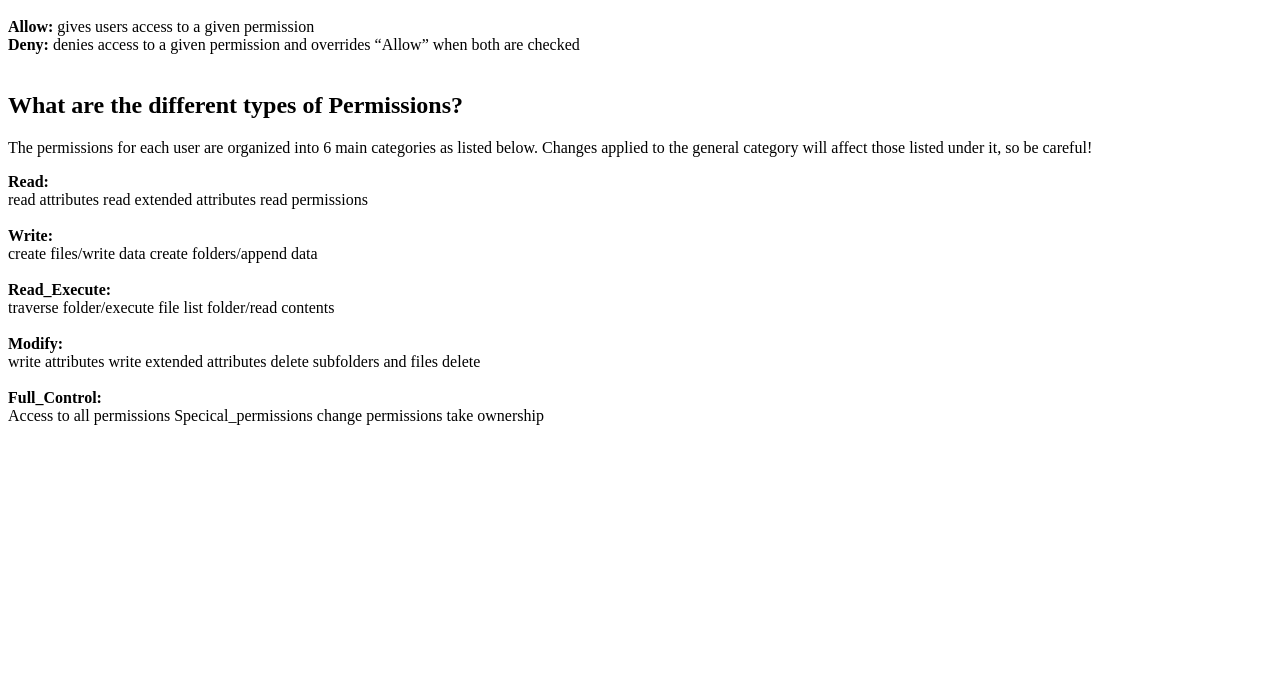
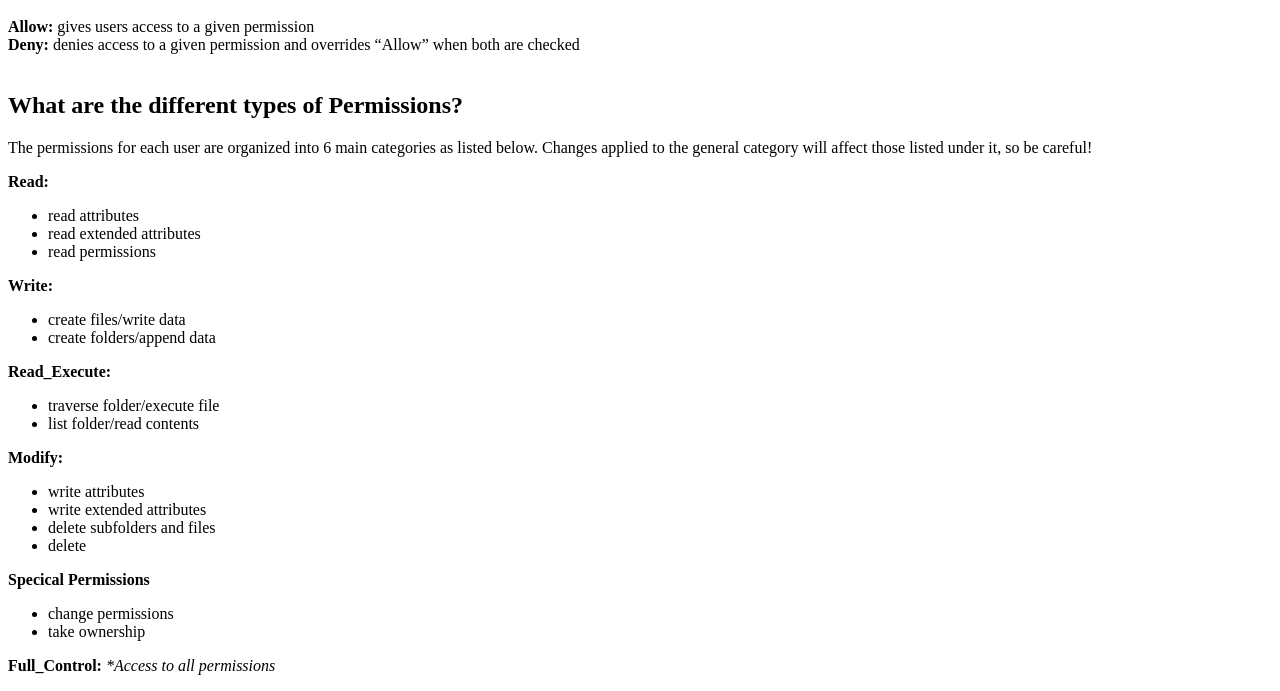
Before and after one commit to cse256-sp2023/problem-solving-project-mc-bri-maya, a website: page added_files/instructions.html in a window 1280 px wide. Shown: the part 109-800 px from the top of the page. Drawn offline with Linux system fonts and the light colour scheme.

Commit message:
reorganized instructional guide

```diff
--- a/added_files/instructions.html
+++ b/added_files/instructions.html
@@ -20,30 +20,46 @@
 <p>The permissions for each user are organized into 6 main categories as listed below.  Changes applied to the general category will affect those listed under it, so be careful!</p>
 
 <b>Read:</b> <br>
-read attributes
-read extended attributes
-read permissions <br><br>
+<ul>
+    <li>read attributes	</li>
+    <li>read extended attributes</li>
+    <li>read permissions</li>
 
-<b>Write:</b> <br>
-create files/write data
-create folders/append data <br><br>
+</ul>
 
-<b>Read_Execute:</b> <br>
-traverse folder/execute file
-list folder/read contents
-<br><br>
 
-<b>Modify:</b> <br>
-write attributes
-write extended attributes
-delete subfolders and files
-delete<br><br>
 
-<b>Full_Control:</b> <br>
-Access to all permissions
-Specical_permissions
-change permissions
-take ownership <br><br>
+<b>Write:</b>
+
+<ul>
+    <li>create files/write data	</li>
+    <li>create folders/append data </li>
+</ul>
+
+
+<b>Read_Execute:</b>
+<ul>
+    <li>traverse folder/execute file</li>
+    <li>list folder/read contents	</li>
+</ul>
+
+<b>Modify:</b>
+<ul>
+    <li>write attributes</li>
+    <li>write extended attributes</li>
+    <li>delete subfolders and files</li>
+    <li>delete</li>
+</ul>
+
+
+<b>Specical Permissions</b>
+<ul>
+    <li>change permissions	</li>
+    <li>take ownership </li>
+</ul>
+
+<b>Full_Control: </b><i>*Access to all permissions</i>
+
 
 </body>
 </html>
```
Also changed, not shown: wrapper_remove_direct_permission.html (+5 -3 lines).
